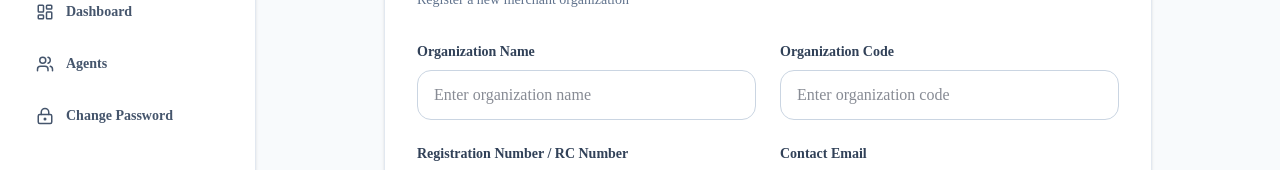
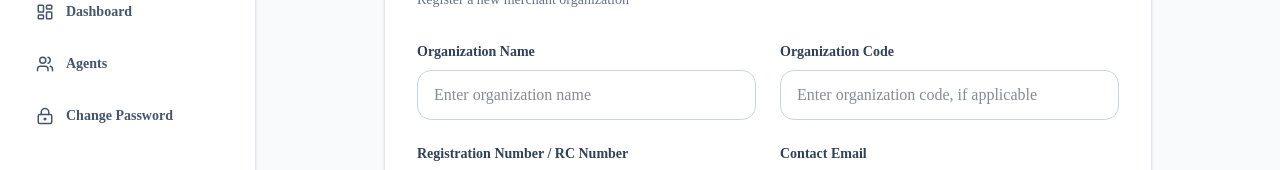
Before and after one commit to Defender007/pos_agent_api_client, a Next.js app: page /organizations/new in a window 1280 px wide. Shown: the part 212-382 px from the top of the page. Built offline with nearby package versions, Linux system fonts and the light colour scheme; no server answers.

Commit message:
Fixes: Organization code is optional

```diff
--- a/src/app/(dashboard)/organizations/new/page.tsx
+++ b/src/app/(dashboard)/organizations/new/page.tsx
@@ -41,6 +41,7 @@ export default function NewOrganizationPage() {
           const registrationNumber = String(
             formData.get("registration_number") || "",
           ).trim();
+          const organizationCode = String(formData.get("code") || "").trim();
 
           if (businessSegment === "others" && !businessSegmentOther) {
             toast.error("Please specify the other business industry.");
@@ -51,7 +52,7 @@ export default function NewOrganizationPage() {
           try {
             await createOrganization({
               name: String(formData.get("name")),
-              code: String(formData.get("code") || ""),
+              code: organizationCode || null,
               registration_number: registrationNumber || null,
               contact_email: String(formData.get("contact_email") || ""),
               contact_phone: String(formData.get("contact_phone") || ""),
@@ -78,7 +79,11 @@ export default function NewOrganizationPage() {
       >
         {[
           ["name", "Organization Name", "Enter organization name"],
-          ["code", "Organization Code", "Enter organization code"],
+          [
+            "code",
+            "Organization Code",
+            "Enter organization code, if applicable",
+          ],
           [
             "registration_number",
             "Registration Number / RC Number",
--- a/src/lib/api/organizations.ts
+++ b/src/lib/api/organizations.ts
@@ -31,7 +31,7 @@ export type Organization = {
 
 export async function createOrganization(payload: {
   name: string;
-  code?: string;
+  code?: string | null;
   registration_number?: string | null;
   contact_email?: string;
   contact_phone?: string;
```
